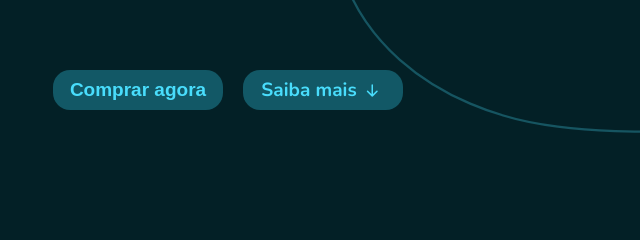
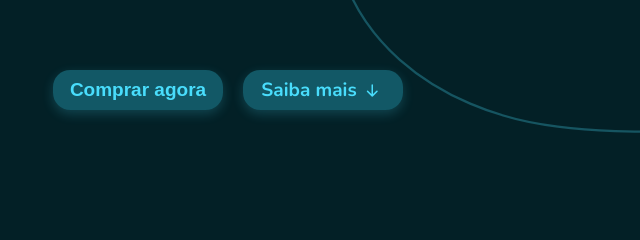
Before and after one commit to brenda-dev001/Lynx-fones-de-ouvido, a website: page index.html in a window 1280 px wide. Shown: the part 468-708 px from the top of the page, 7-647 px from the left. Drawn offline with nearby package versions, Linux system fonts and the light colour scheme.

Commit message:
style: adiciona sombra aos botões da hero

```diff
--- a/src/styles/scss/layouts/_hero.scss
+++ b/src/styles/scss/layouts/_hero.scss
@@ -49,6 +49,7 @@
             border-radius: 1.7rem;
             border: none;
             color: var(--cor-primaria);
+            box-shadow: 0 4px 12px rgba(73, 221, 252, 0.2);
 
             &:hover{
                 cursor: pointer;
@@ -64,6 +65,7 @@
             border-radius: 1.7rem;
             border: none;
             text-transform: none;
+            box-shadow: 0 4px 12px rgba(73, 221, 252, 0.2);
 
             i{
                 font-size: 2.5rem;
```
Also changed, not shown: src/styles/main.css, 1 other file.
